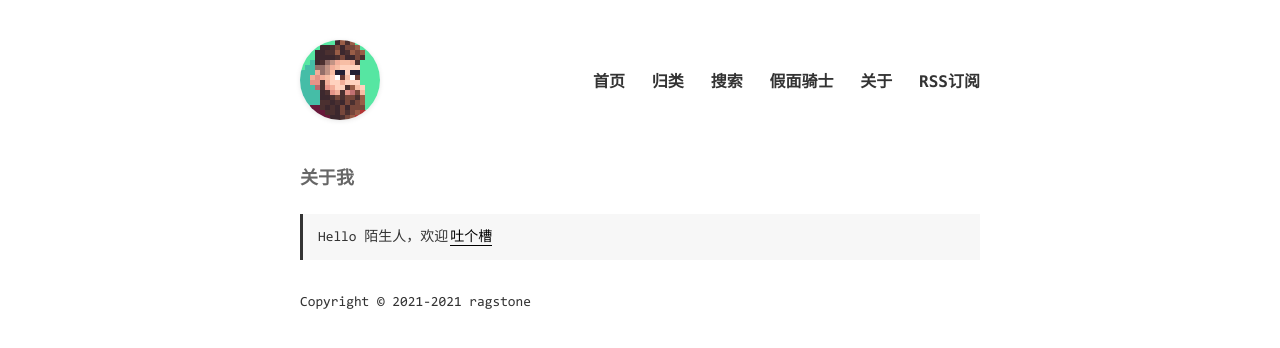
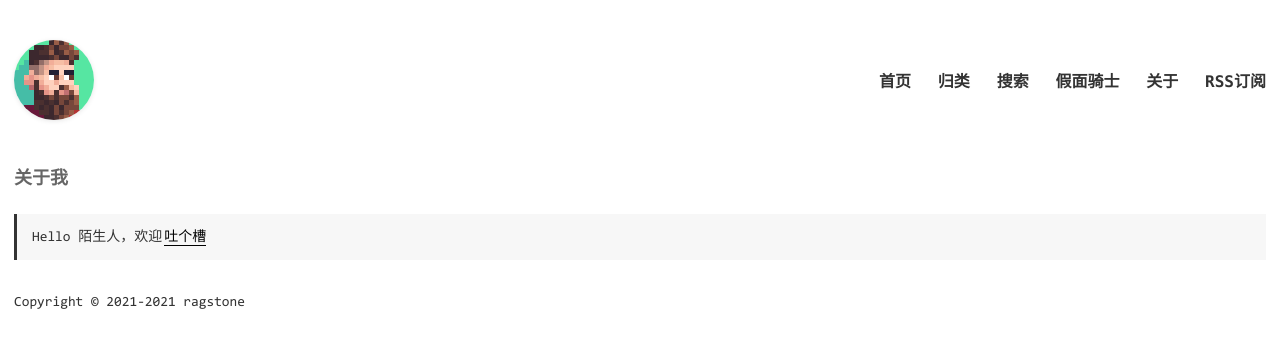
Before and after one commit to ragstone/infoyun, a Jekyll site: the page built from pages/about.md, in a window 1280 px wide. Shown: the top 348 px of the page. Built offline with Jekyll 4.4.1, drawn with Linux system fonts in a browser that asks for light colours.

Commit message:
Update post.css

```diff
--- a/static/css/post.css
+++ b/static/css/post.css
@@ -159,3 +159,9 @@
     margin: 15px 0;
   }
 }
+
+@media screen and (min-width: 1024px) {
+  body {
+    max-width: 100%;
+  }
+}
```
